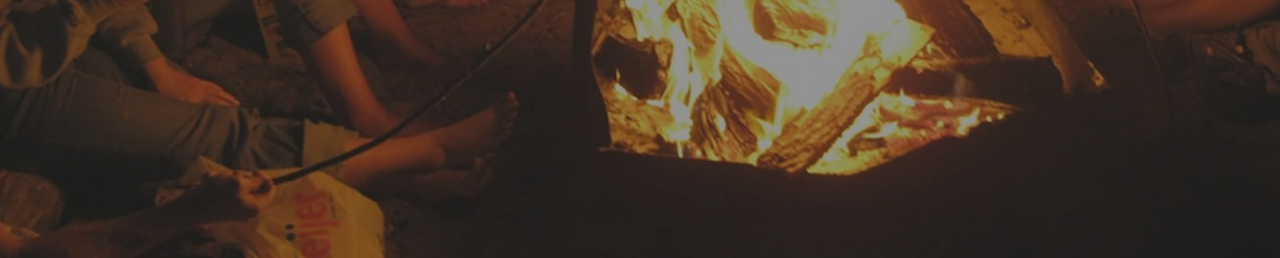
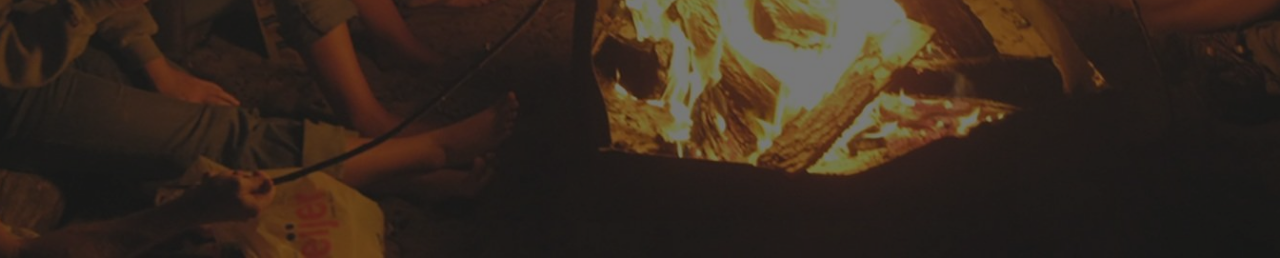
Before and after one commit to liesto/bonfire-site, a plain HTML site: page index.html in a window 1280 px wide. Shown: the part 542-800 px from the top of the page. Drawn offline with Linux system fonts and the light colour scheme.

Commit message:
Adjust background opacity for hero section

```diff
--- a/index.html
+++ b/index.html
@@ -46,7 +46,7 @@
       content: "";
       position: absolute;
       inset: 0;
-      background: rgba(0, 0, 0, 0.2); /* was ~0.45; this keeps it brighter */
+      background: rgba(0, 0, 0, 0.35); /* was ~0.45; this keeps it brighter */
       z-index: 0;
     }
 
```
